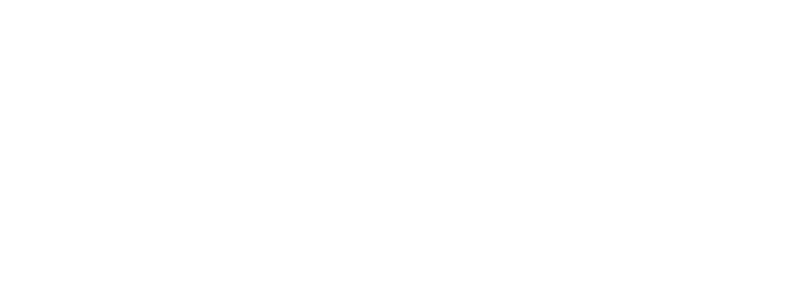
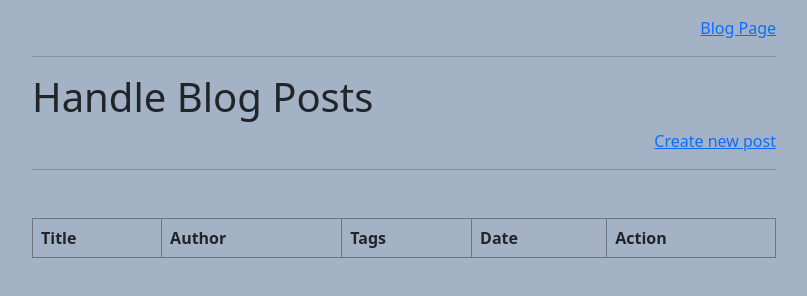
Before and after one commit to codeUB/Blog-API-Client, a plain HTML site: page blog-client-template/admin/index.html in a window 1280 px wide. Shown: the whole page, without its empty margins (236-1043 px from the left). Drawn offline with nearby package versions, Linux system fonts and the light colour scheme.

Commit message:
Admin index done

```diff
--- a/blog-client-template/admin/index.html
+++ b/blog-client-template/admin/index.html
@@ -4,8 +4,43 @@
     <meta name="viewport" content="width=device-width, initial-scale=1.0">
     <title>Document</title>
     <link rel="stylesheet" href="css/style.css">
+    <link href="https://cdn.jsdelivr.net/npm/bootstrap@5.0.2/dist/css/bootstrap.min.css" rel="stylesheet" integrity="sha384-EVSTQN3/azprG1Anm3QDgpJLIm9Nao0Yz1ztcQTwFspd3yD65VohhpuuCOmLASjC" crossorigin="anonymous">
+
 </head>
-<body>
+<body style="background: #a3b2c5;">
+
+    <div class="container">
+      <div class="col-8 offset-2 mt-3" style="text-align: right;" >
+        <a href="javascript:;">Blog Page</a>
+        <hr>
+      </div>
+        <div class="col-8 offset-2">
+            <h1 class="mt-3">Handle Blog Posts</h1>
+        </div>
+        <div class="col-8 offset-2 mt-2" style="text-align: right;" >
+          <a href="create-post.html">Create new post</a>
+          <hr>
+        </div>
+        <div class="col-8 offset-2 mt-5">
+            <table class="table table-bordered border-secondary">
+                <thead class="">
+                  <tr>
+                    <th scope="col">Title</th>
+                    <th scope="col">Author</th>
+                    <th scope="col">Tags</th>
+                    <th scope="col">Date</th>
+                    <th scope="col">Action</th>
+                  </tr>
+                </thead>
+                <tbody>
+                </tbody>
+              </table>
+        </div>
+    </div>
+    <script src="https://cdn.jsdelivr.net/npm/bootstrap@5.0.2/dist/js/bootstrap.bundle.min.js" integrity="sha384-MrcW6ZMFYlzcLA8Nl+NtUVF0sA7MsXsP1UyJoMp4YLEuNSfAP+JcXn/tWtIaxVXM" crossorigin="anonymous"></script>
+    <script src="https://code.jquery.com/jquery-1.11.3.js"></script>
+    <script src="https://cdn.jsdelivr.net/npm/axios/dist/axios.min.js"></script>
+
     <script src="js/manage-posts.js"></script>
 </body>
 </html>
```
